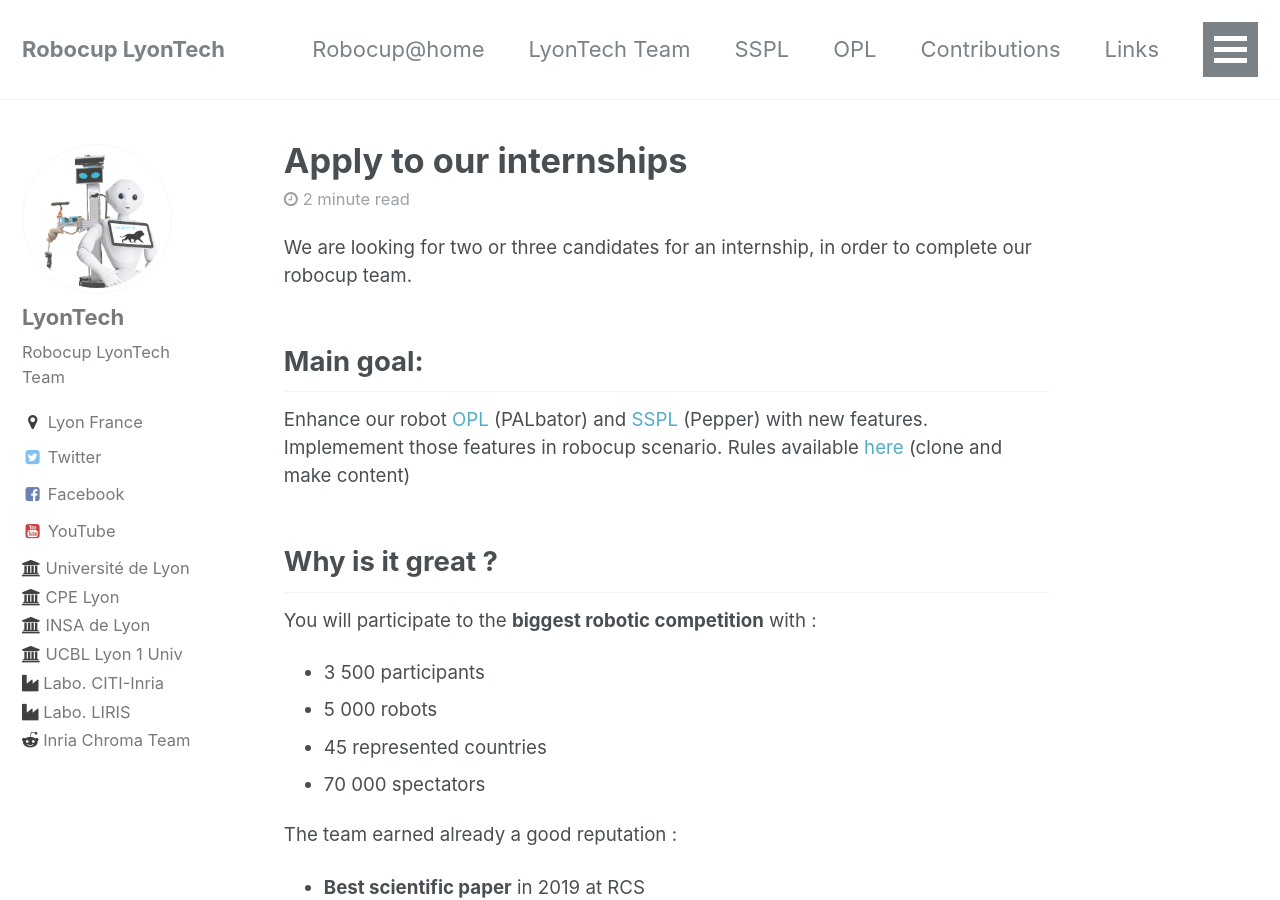
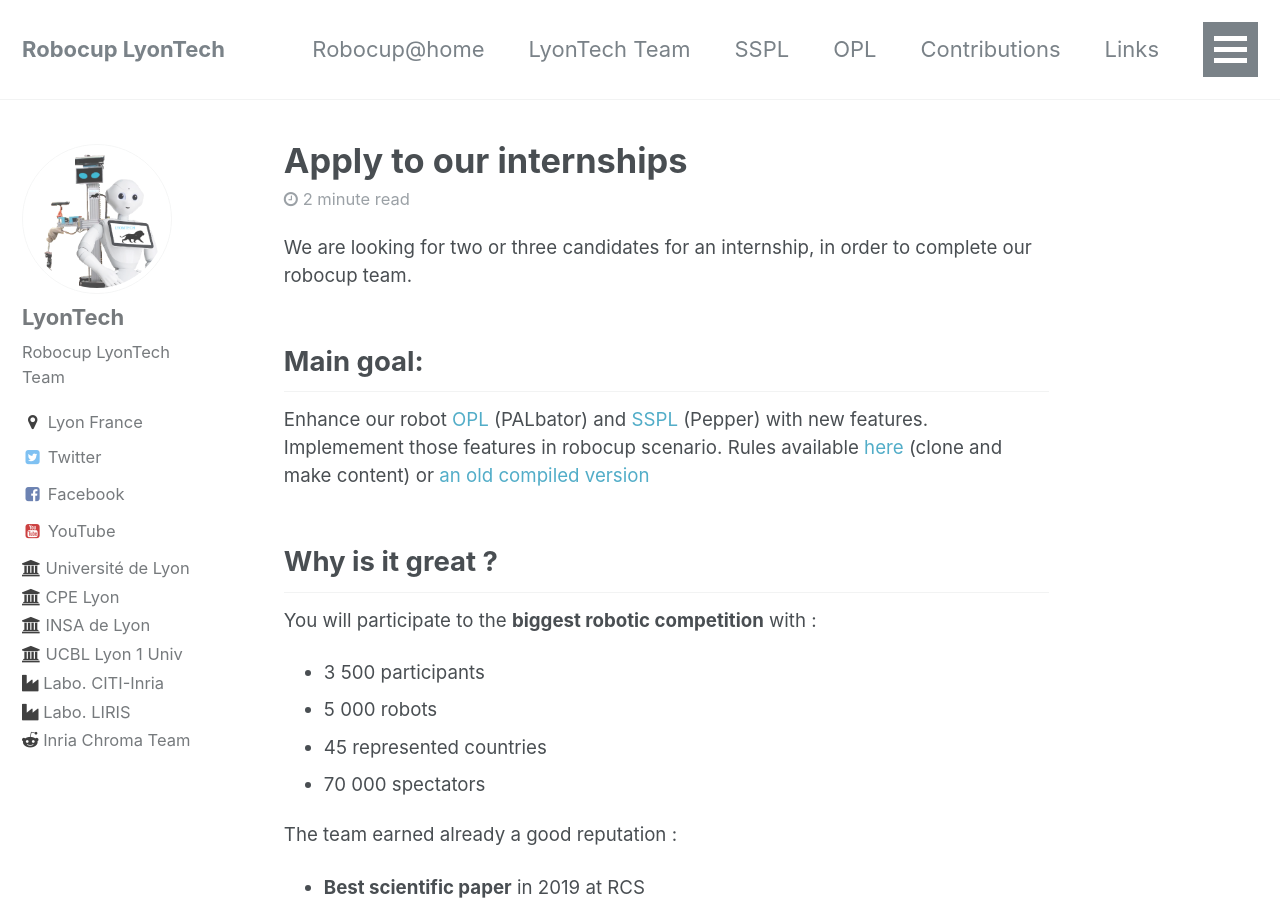
Before and after one commit to Robocup-Lyontech/Robocup-Lyontech.github.io, a Jekyll site: the page built from _posts/2019-11-19-Internship.md, in a window 1280 px wide and 900 px high. Built offline with Jekyll 4.4.1, drawn with Linux system fonts in a browser that asks for light colours.

Commit message:
Update 2019-11-19-Internship.md

```diff
--- a/_posts/2019-11-19-Internship.md
+++ b/_posts/2019-11-19-Internship.md
@@ -14,7 +14,7 @@
 We are looking for two or three candidates for an internship, in order to complete our robocup team.
 
 ## Main goal:
-Enhance our robot [OPL](https://robocup-lyontech.github.io/opl/) (PALbator) and [SSPL](https://robocup-lyontech.github.io/sspl/) (Pepper) with new features. Implemement those features in robocup scenario. Rules available [here](https://github.com/RoboCupAtHome/RuleBook) (clone and make content)
+Enhance our robot [OPL](https://robocup-lyontech.github.io/opl/) (PALbator) and [SSPL](https://robocup-lyontech.github.io/sspl/) (Pepper) with new features. Implemement those features in robocup scenario. Rules available [here](https://github.com/RoboCupAtHome/RuleBook) (clone and make content) or [an old compiled version](https://robocup-lyontech.github.io/assets/pdf/Rulebook_robocup_2020-11-25.pdf)
 
 ## Why is it great ?
 You will participate to the **biggest robotic competition** with :
```
